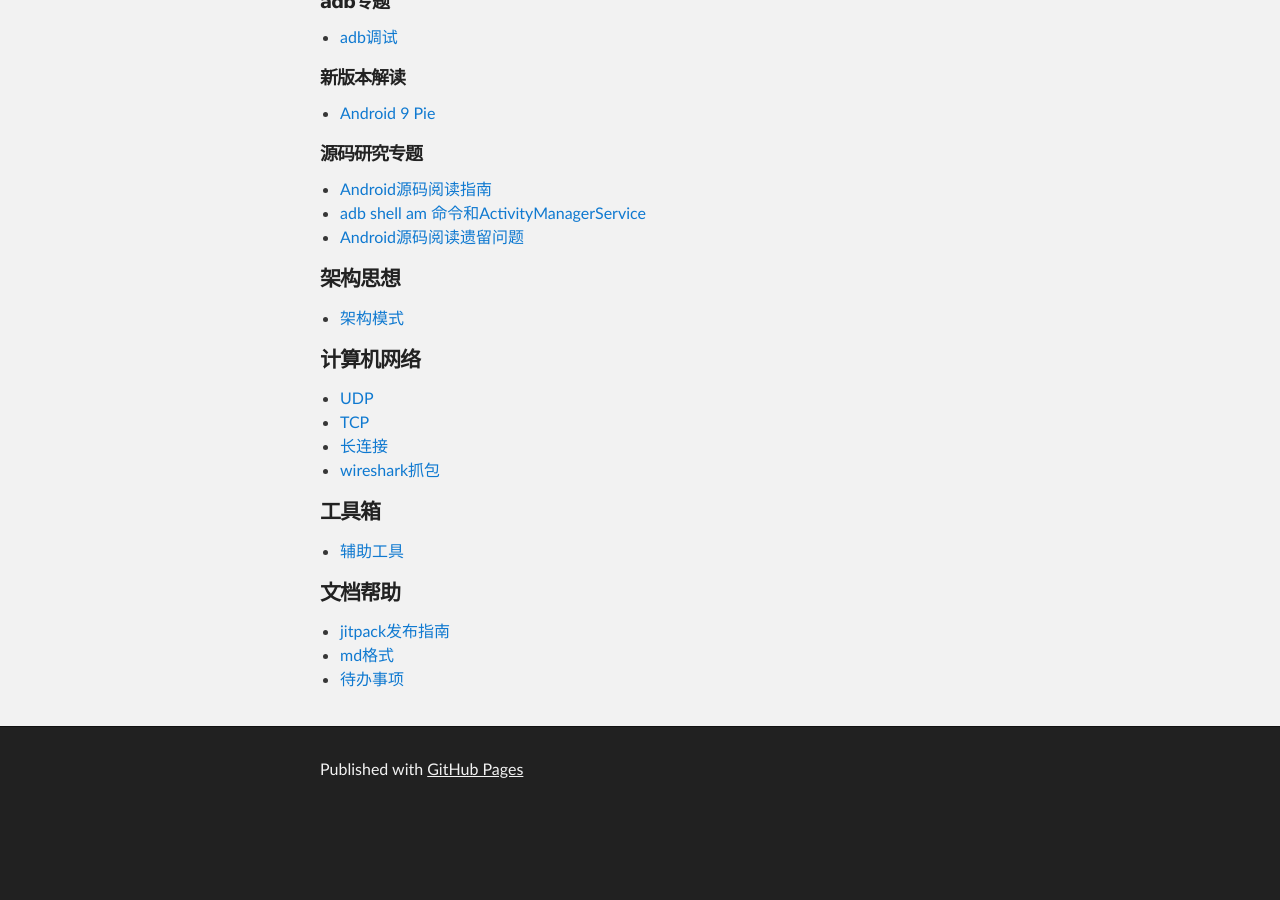
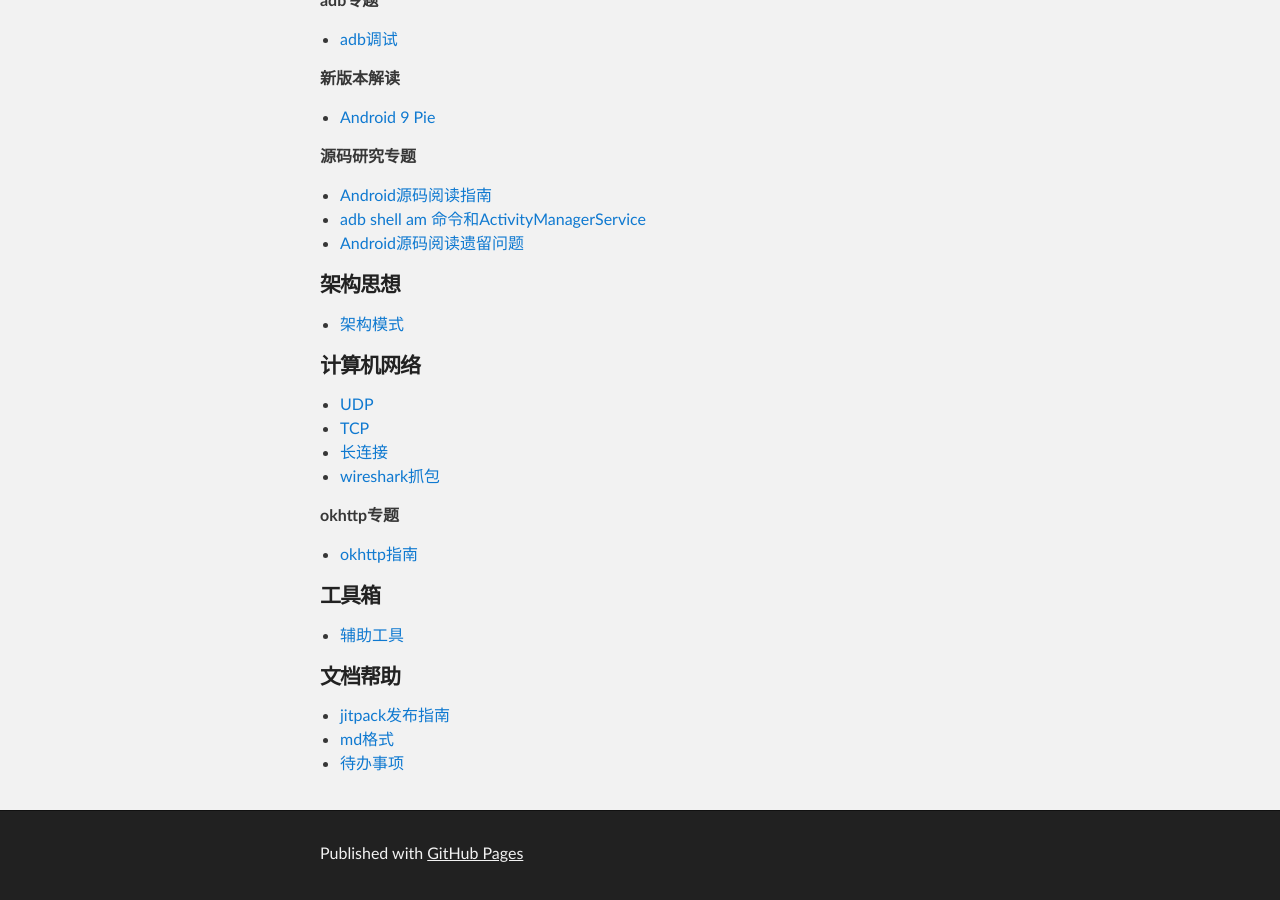
Before and after one commit to mwping/mwping.github.io, a Jekyll site: the page built from index.md, in a window 1280 px wide and 900 px high, scrolled down 669 px. Built offline with Jekyll 4.4.1, drawn with Linux system fonts in a browser that asks for light colours; our own code applies the rules of GitHub Pages for plain Markdown files; before the commit the page ends 1485 px from its top, so only the background shows below that.

Commit message:
add okhttp

```diff
--- a/index.md
+++ b/index.md
@@ -19,15 +19,15 @@ layout: default
 * [电池寿命](./android/battery_life.html)
 * [安全](./android/security.html)
 
-##### adb专题
+**adb专题**
 
 * [adb调试](./android/adb.html)
 
-##### 新版本解读
+**新版本解读**
 
 * [Android 9 Pie](./android/android-9-pie.html)
 
-##### 源码研究专题
+**源码研究专题**
 
 * [Android源码阅读指南](./android/android_source_guide.html)
 * [adb shell am 命令和ActivityManagerService](./android/adb_shell_am.html)
@@ -44,6 +44,9 @@ layout: default
 * [长连接](./network/longconn.html)
 * [wireshark抓包](./network/wireshark.html)
 
+**okhttp专题**
+
+* [okhttp指南](./network/okhttp/guide.html)
 
 #### 工具箱
 
```
Also changed, not shown: network/okhttp/guide.md (added, +6 -0 lines).
